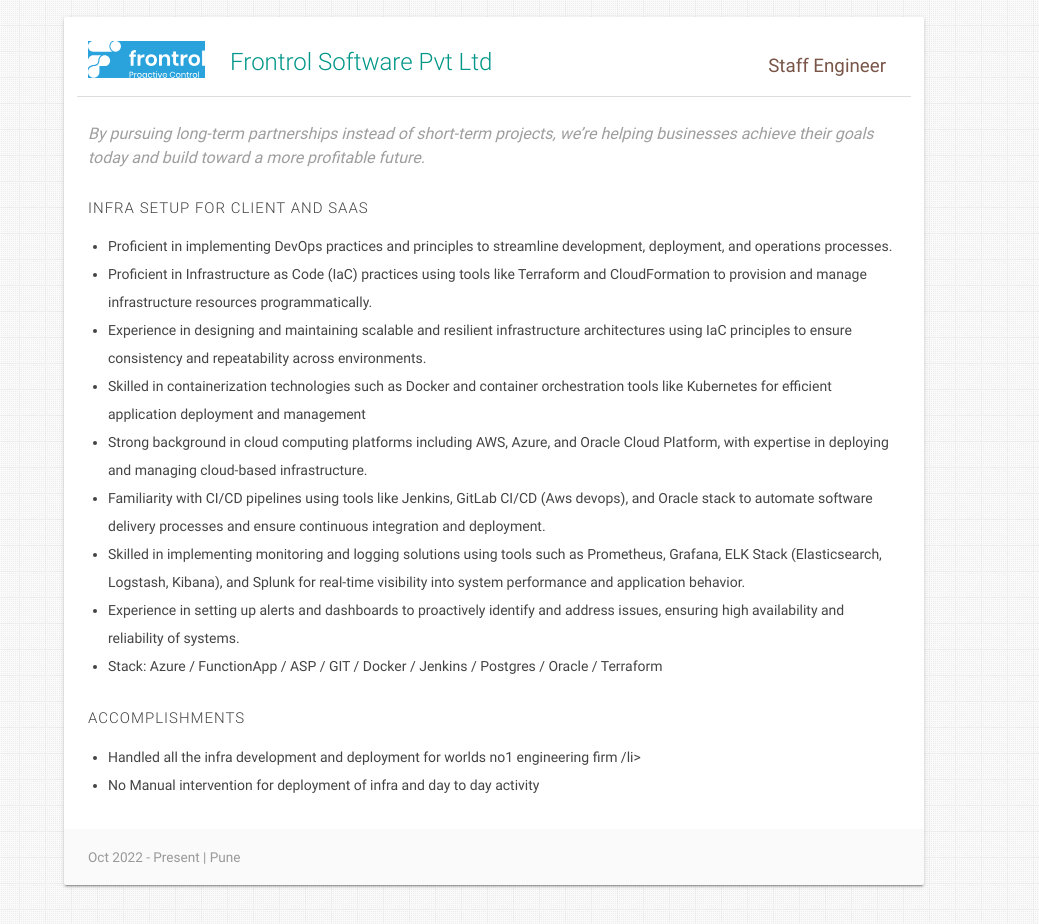
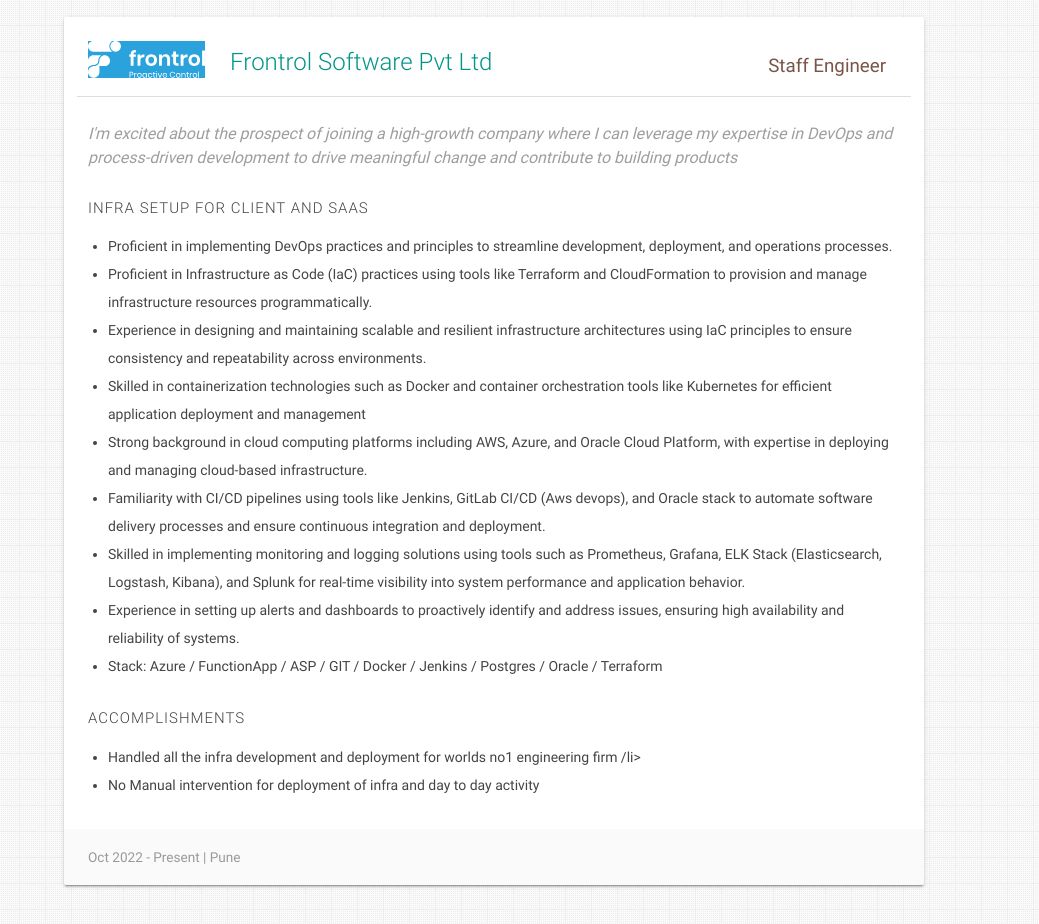
Before and after one commit to 2312nishant/nishantnair, a plain HTML site: page index.html in a window 1280 px wide. Shown: the part 1899-2823 px from the top of the page, without its empty margins (241-1280 px from the left). Drawn offline with nearby package versions, Linux system fonts and the light colour scheme.

Commit message:
update bio of frontrol

```diff
--- a/index.html
+++ b/index.html
@@ -111,7 +111,7 @@
                 </div>
               </div>
               <div class="role brown-text">Staff Engineer</div>
-              <p><em class="grey-text">By pursuing long-term partnerships instead of short-term projects, we’re helping businesses achieve their goals today and build toward a more profitable future.</em></p>
+              <p><em class="grey-text">I'm excited about the prospect of joining a high-growth company where I can leverage my expertise in DevOps and process-driven development to drive meaningful change and contribute to building products </em></p>
               <h6>Infra Setup for Client and SaaS</h6>
               <ul>
                 <li>Proficient in implementing DevOps practices and principles to streamline development, deployment, and operations processes.</li>
```
